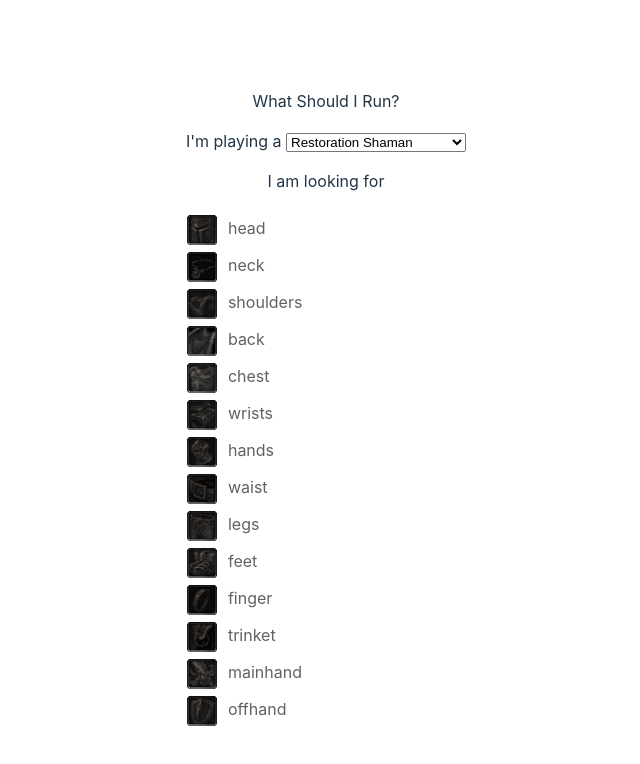
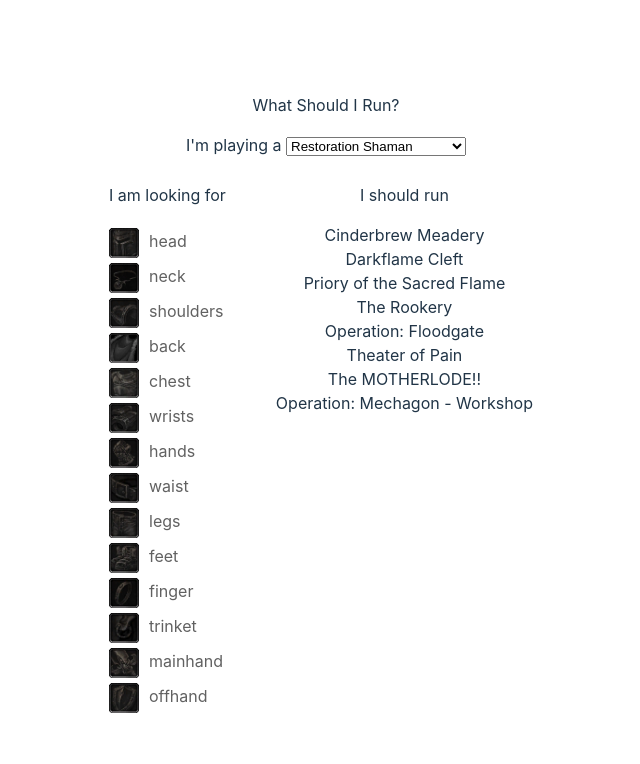
Before and after one commit to bernardkung/whatshouldirun, a React (Vite) app: page / in a window 1280 px wide. Shown: the top 764 px of the page, without its empty margins (314-954 px from the left). Built offline with nearby package versions, Linux system fonts and the light colour scheme.

Commit message:
added dungeon display

```diff
--- a/src/App.css
+++ b/src/App.css
@@ -3,6 +3,17 @@
   margin: 0 auto;
   padding: 2rem;
   text-align: center;
+}
+
+.container {
+  display: flex;
+  flex-flow: row nowrap;
+  justify-content: space-between;
+  align-items: flex-start;
+}
+
+.equipmentContainer {
+  padding: 10px 20px;
 }
 
 .equipSlotGroup {
@@ -17,12 +28,14 @@
 .equipSlotIcon {
   width: 30px;
   height: 30px;
-  margin: 6px 11px 1px 1px;
+  margin: 5px 10px 0 0;
+  box-sizing:border-box
 }
 
 .equipSlotIcon .active {
   margin: 5px 10px 0 0;
   border: 1px solid cyan;
+  box-sizing:border-box
 }
 
 .equipSlotLabel {
@@ -37,7 +50,11 @@
   color: #fff;
 }
 
-
 .active {
   border: 1px solid cyan;
 }
+
+
+.dungeonContainer {
+  padding: 10px 30px;
+}
--- a/src/App.jsx
+++ b/src/App.jsx
@@ -238,6 +238,14 @@
     )
   })
 
+  const dungeonDivs = dungeonPool.map((dungeon, d)=>{
+    return (
+      <div key={d} className={'dungeonGroup'}>
+        {dungeon.name}
+      </div>
+    )
+  })
+
 
   // App Body
   return (
@@ -248,8 +256,19 @@
       <select id="charClassSpinner" onInput={onChange}>
         { specOptionsDivs }
       </select>
-      <p>I am looking for</p>
-      { equipmentDivs }
+      <div className={'container'}>
+        <div className={'equipmentContainer'}>
+          <p>I am looking for</p>
+          { equipmentDivs }
+        </div>
+
+        <div className={'dungeonContainer'}>
+          <p>I should run</p>
+          { dungeonDivs }
+        </div>
+
+
+      </div>
 
 
     </>
```
